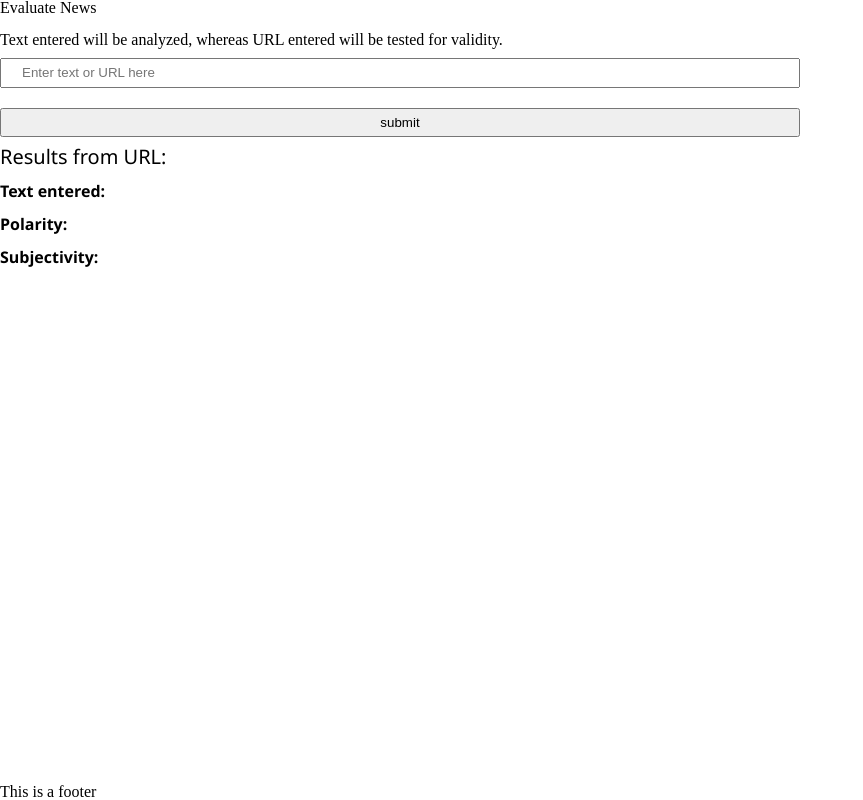
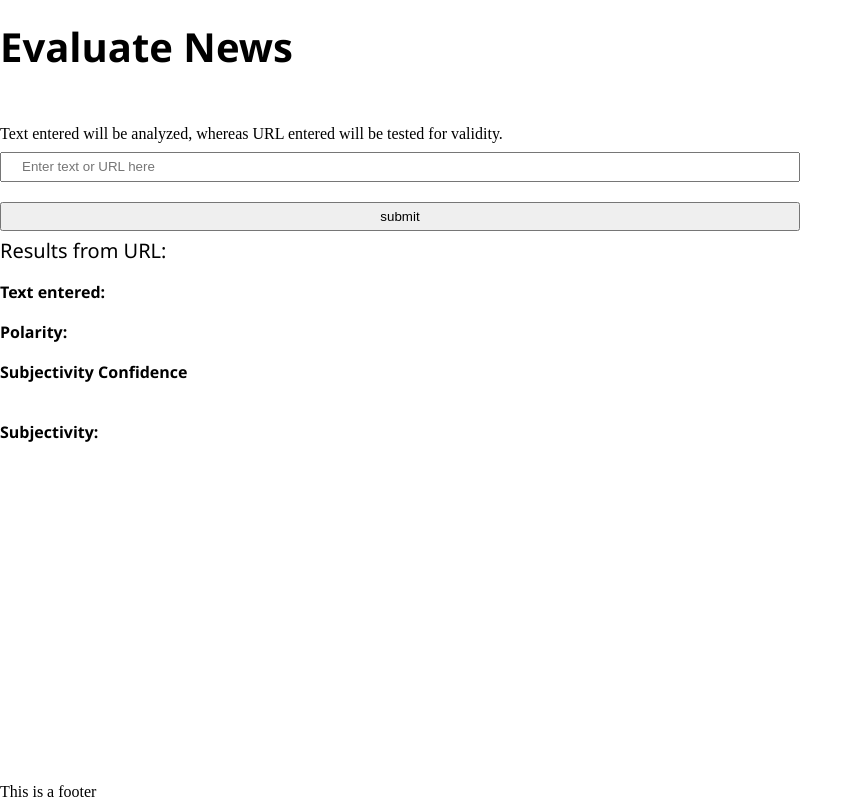
Before and after one commit to mat-withonet/evaluate-news-nlp, a website built with webpack: page src/client/views/index.html in a window 1280 px wide. Shown: the whole page, without its empty margins (0-863 px from the left). Built offline with nearby package versions, Linux system fonts and the light colour scheme.

Commit message:
Cleaning up project

```diff
--- a/src/client/js/formHandler.js
+++ b/src/client/js/formHandler.js
@@ -13,9 +13,10 @@ function handleSubmit(event) {
 
 function checkURL(userInput) {
   if (validUrl.isUri(userInput)){
-    console.log("checkURL (1): is a url", userInput);
     document.getElementById('noErrorMessage').innerHTML = "This is a valid URL";
     document.getElementById('results').innerHTML = "";
+    //delete this
+    document.getElementById('subjectivity_confidence').innerHTML = ""
     document.getElementById('polarity').innerHTML = "";
     document.getElementById('subjectivity').innerHTML = "";
   }
@@ -40,9 +41,9 @@ const postData = async (url = '', data = {}) => {
 
     try {
         const responseData = await response.json();
-        console.log("postData: got response", responseData);
-        console.log("postData: updating dom");
         document.getElementById('results').innerHTML = responseData.input;
+        //delete this
+        document.getElementById('subjectivity_confidence').innerHTML = responseData.subjectivityConfidence;
         document.getElementById('polarity').innerHTML = responseData.userPolarity;
         document.getElementById('subjectivity').innerHTML = responseData.userSubjectivity;
         return responseData;
--- a/src/client/styles/base.scss
+++ b/src/client/styles/base.scss
@@ -12,8 +12,16 @@ section {
     max-width: 800px;
     margin: 50px auto;
 }
+h1{
+    color: black;
+    padding: 0;
+    font-size: 40px;
+    font-family: 'Segoe UI', Tahoma, Geneva, Verdana, sans-serif;
+    text-align: left;
 
-#formResults {
+}
+
+.results {
     color: black;
     padding: 0;
     font-size: 20px;
--- a/src/client/styles/resets.scss
+++ b/src/client/styles/resets.scss
@@ -7,8 +7,7 @@
     box-sizing: border-box;
 }
 
-html, body, div, span, applet, object, iframe,
-h1, h2, h3, h4, h5, h6, p, blockquote, pre,
+html, body, div, span, applet, object, iframe, h2, h3, h4, h5, h6, p, blockquote, pre,
 a, abbr, acronym, address, big, cite, code,
 del, dfn, em, img, ins, kbd, q, s, samp,
 small, strike, strong, sub, sup, tt, var,
--- a/src/client/views/index.html
+++ b/src/client/views/index.html
@@ -11,7 +11,7 @@
 
     <h1>
         Evaluate News
-    </h1>
+    </h1> <br>
     <main>
         <section>
             <p><br>
@@ -25,7 +25,7 @@
             </form>
         </section>
 
-        <section>
+        <section class=results>
             <ul>
                 <li>
                     <p id="formResults">Results from URL:</p><br>
@@ -37,6 +37,10 @@
                <li>
                     <strong id="analysisText">Polarity:</strong>
                     <div id="polarity"></div><br>
+                </li>
+                <li>
+                    <strong id=analysisText>Subjectivity Confidence </strong>
+                    <div id=subjectivity_confidence></div><br><br>
                 </li>
                 <li>
                     <strong id="analysisText">Subjectivity:</strong>
--- a/src/server/index.js
+++ b/src/server/index.js
@@ -58,6 +58,7 @@ function makeResponse(formInput, alyienResponse){
   const response = {
     "input": formInput,
     "userPolarity": alyienResponse.polarity,
+    "subjectivityConfidence": alyienResponse.subjectivity_confidence,
     "userSubjectivity": alyienResponse.subjectivity
   };
   return response;
```
Also changed, not shown: dist/index.html, dist/main.css, dist/main.js, dist/service-worker.js.
